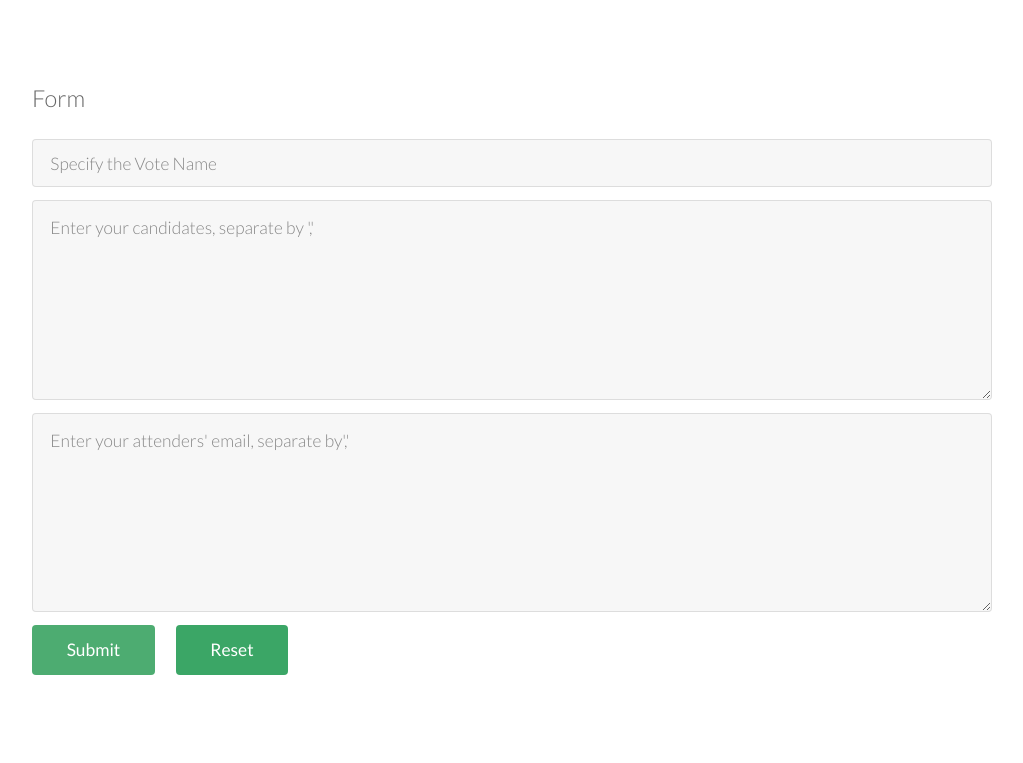
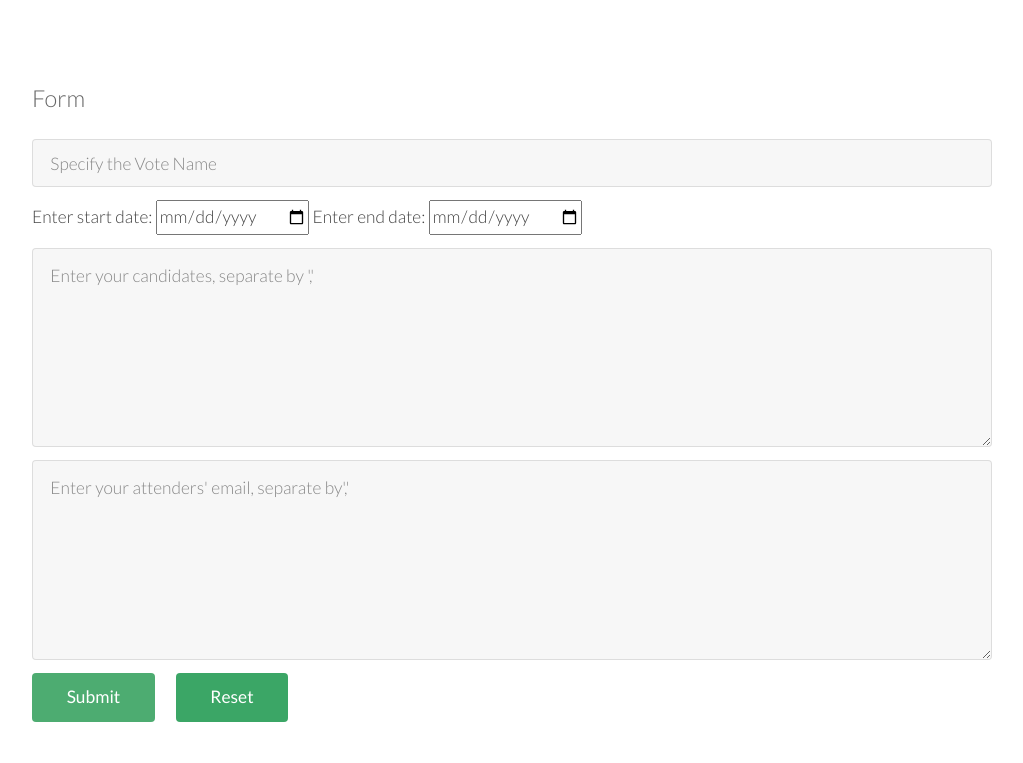
Before and after one commit to ECS-251-W2020/final-project-group-7, a Flask app: page /create in a window 1280 px wide. Shown: the part 377-1140 px from the top of the page, without its empty margins (128-1151 px from the left). Before the commit the page ends 1052 px from the top, so only its background shows below. Run offline with Flask 2, Linux system fonts and the light colour scheme.

Commit message:
update create vote

```diff
--- a/Doatz/templates/createvote.html
+++ b/Doatz/templates/createvote.html
@@ -40,10 +40,16 @@
 										<input type="text" name="name" id="name" value="" placeholder="Specify the Vote Name" />
 									</div>
 									<div class="12u$">
-										<textarea name="message" id="message" placeholder="Enter your candidates, separate by ','" rows="6"></textarea>
+										Enter start date:
+										<input type="date" name="sdate" id="sdate" placeholder="Enter start date"/>
+										Enter end date:
+										<input type="date" name="edate" id="edate" placeholder="Enter end date"/>
 									</div>
 									<div class="12u$">
-										<textarea name="message" id="message" placeholder="Enter your attenders' email, separate by','" rows="6"></textarea>
+										<textarea name="candidates" id="message" placeholder="Enter your candidates, separate by ','" rows="6"></textarea>
+									</div>
+									<div class="12u$">
+										<textarea name="attenders" id="message" placeholder="Enter your attenders' email, separate by','" rows="6"></textarea>
 									</div>
 									<div class="12u$">
 										<ul class="actions">
```
